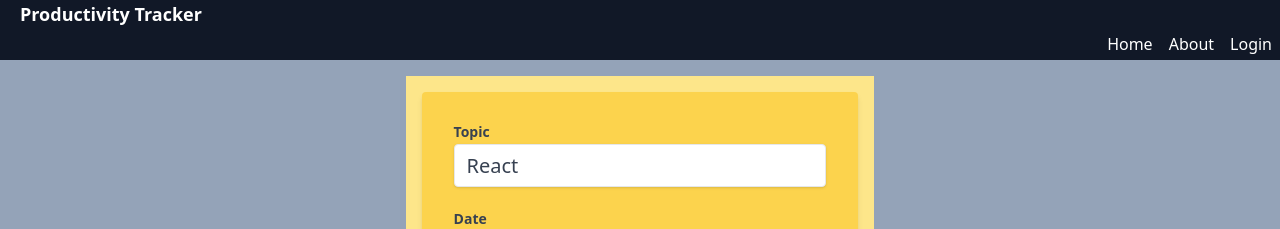
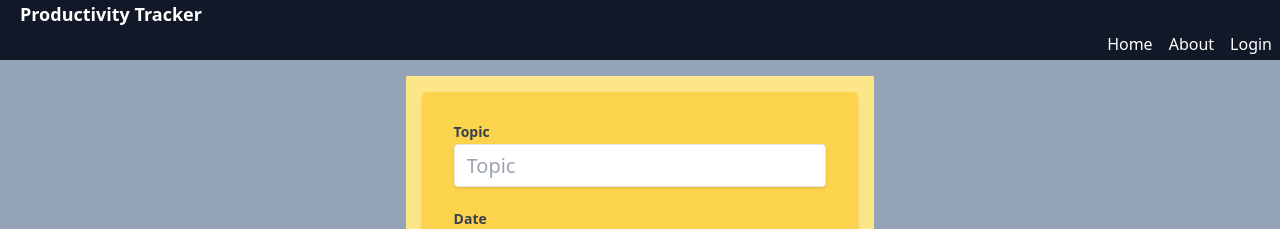
Before and after one commit to mjmitchelldpt1/productivity-tracker, a React (Vite) app: page / in a window 1280 px wide. Shown: the top 229 px of the page. Built offline with nearby package versions, Linux system fonts and the light colour scheme; data requests are answered from the project's data file.

Commit message:
attempted Typescript unsuccessfully, hold

```diff
--- a/src/components/ProductivityForm.jsx
+++ b/src/components/ProductivityForm.jsx
@@ -7,12 +7,12 @@ const ProductivityForm = ({ addEntry, entryEditor, updateEntry, entryId }) => {
   const currentDate = new Date();
   const [formData, setFormData] = useState({
     date: currentDate,
-    topic: "React",
-    rating: null,
+    topic: "",
+    rating: "",
     achievement: "",
     struggle: "",
     journal: "",
-    plan: "plan",
+    plan: "",
   });
   const { date, topic, rating, achievement, struggle, journal, plan } =
     formData;
```
